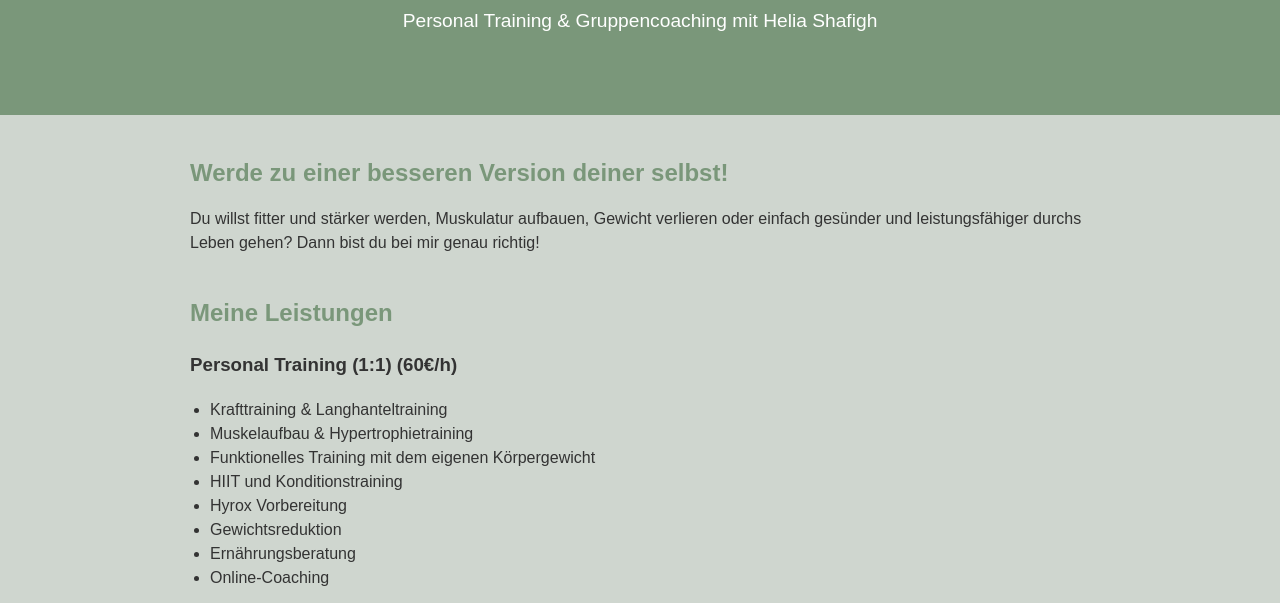
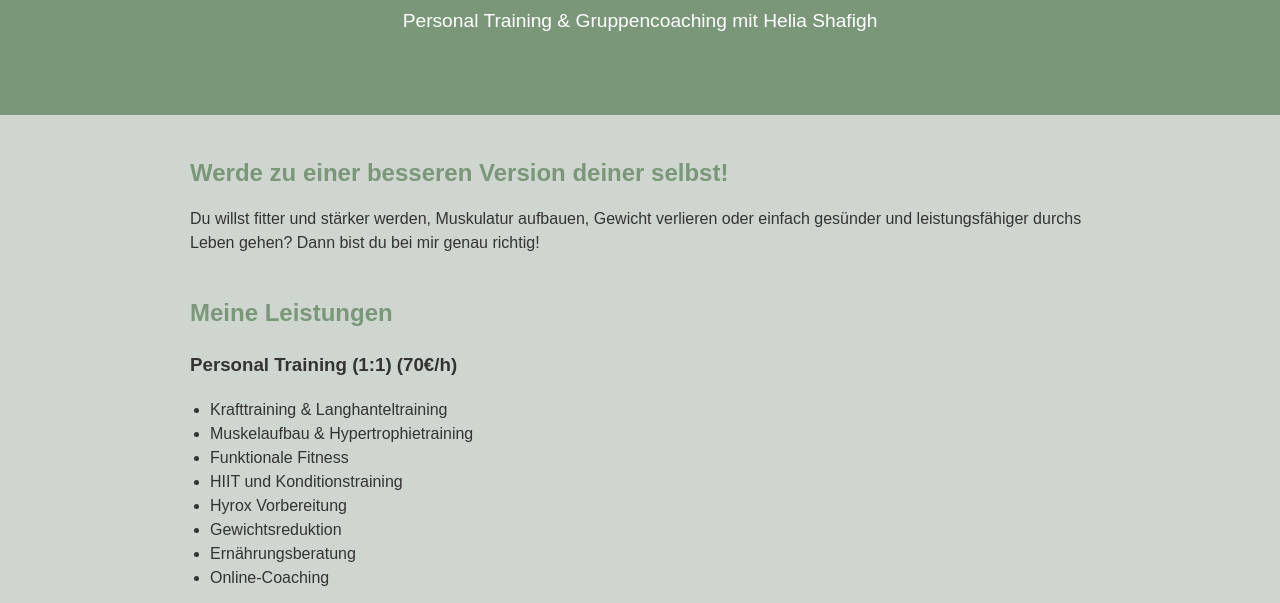
Before and after one commit to fit-mit-helia/fit-mit-helia, a plain HTML site: page index.html in a window 1280 px wide. Shown: the part 176-779 px from the top of the page. Drawn offline with Linux system fonts and the light colour scheme.

Commit message:
Update index.html

```diff
--- a/index.html
+++ b/index.html
@@ -32,11 +32,11 @@
 <section id="leistungen">
   <h2>Meine Leistungen</h2>
 
-  <h3>Personal Training (1:1) (60€/h)</h3>
+  <h3>Personal Training (1:1) (70€/h)</h3>
   <ul>
     <li>Krafttraining & Langhanteltraining</li>
     <li>Muskelaufbau & Hypertrophietraining</li>
-    <li>Funktionelles Training mit dem eigenen Körpergewicht</li>
+    <li>Funktionale Fitness</li>
     <li>HIIT und Konditionstraining</li>
     <li>Hyrox Vorbereitung</li>
     <li>Gewichtsreduktion</li>
```
